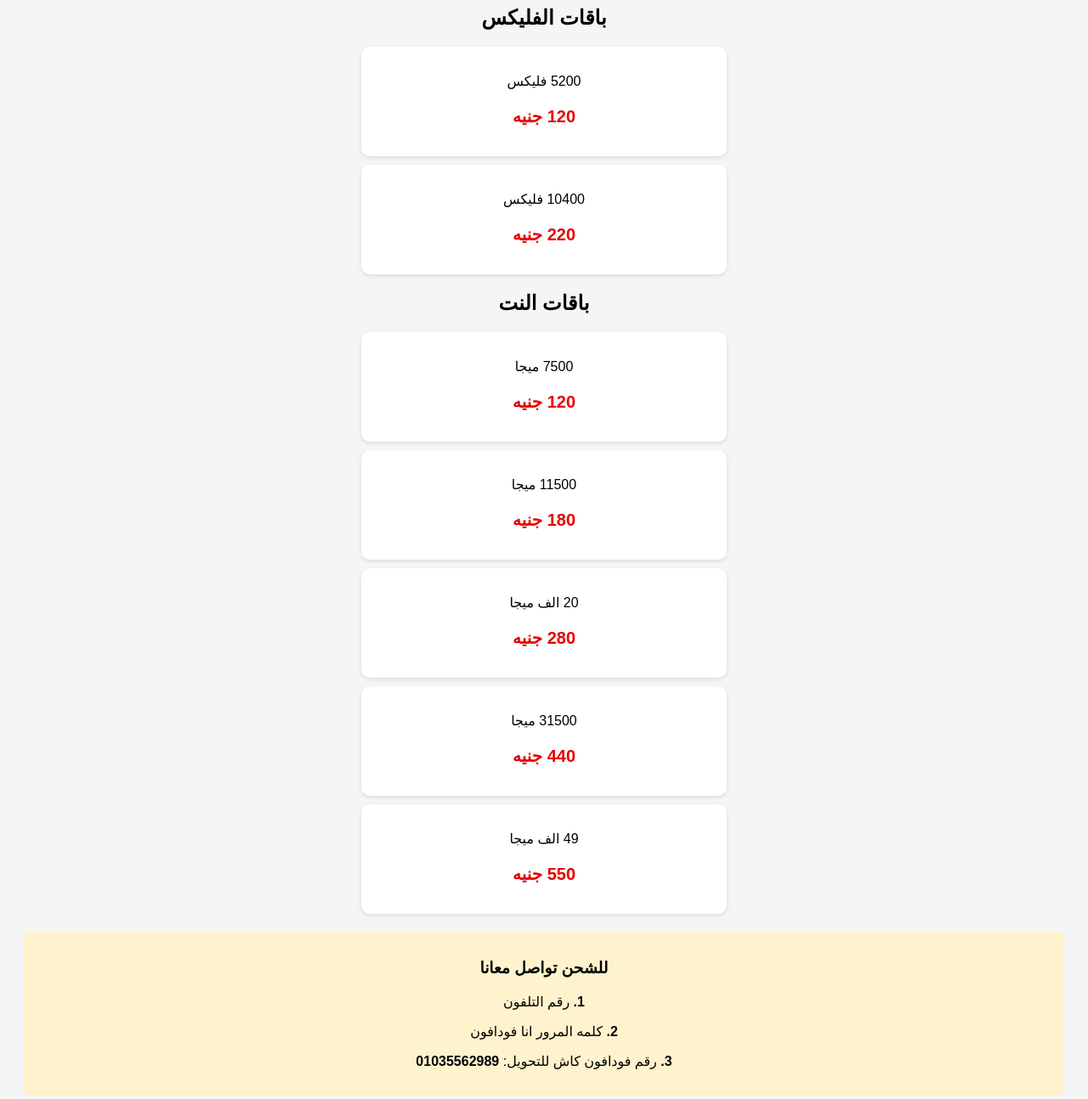
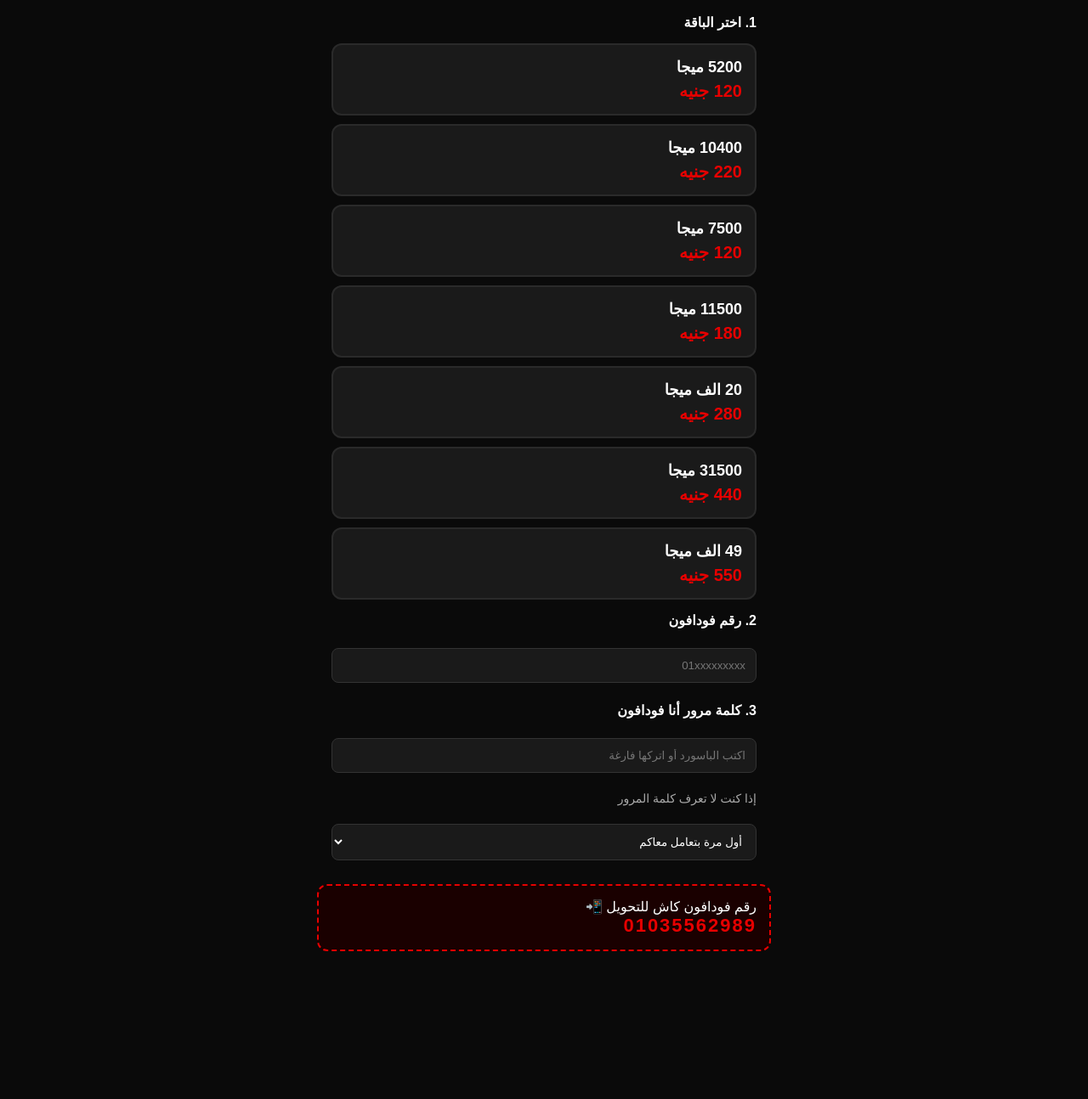
Before and after one commit to Ahmedsamir276/Vodafone, a plain HTML site: page index.html in a window 1280 px wide. Shown: the part 102-1396 px from the top of the page at 85% size. After the commit the page ends 1242 px from the top, so only its background shows below. Drawn offline with Linux system fonts and the light colour scheme.

Commit message:
Revamp index.html for Vodafone packages request

```diff
--- a/index.html
+++ b/index.html
@@ -1,64 +1,88 @@
 <!DOCTYPE html>
 <html lang="ar" dir="rtl">
 <head>
-    <meta charset="UTF-8">
-    <meta name="viewport" content="width=device-width, initial-scale=1.0">
-    <title>عروض شحن فودافون</title>
-    <style>
-        body { font-family: Arial; background: #f5f5f5; text-align: center; padding: 20px; }
-        h1 { color: #E60000; }
-        .card { background: white; border-radius: 10px; padding: 15px; margin: 10px auto; width: 90%; max-width: 400px; box-shadow: 0 2px 5px rgba(0,0,0,0.1); }
-        .price { color: #E60000; font-weight: bold; font-size: 20px; }
-        .info { background: #fff3cd; padding: 15px; border-radius: 10px; margin-top: 20px; }
-    </style>
+<meta charset="UTF-8">
+<meta name="viewport" content="width=device-width, initial-scale=1.0">
+<title>طلب باقات فودافون</title>
+<style>
+    body{background:#0a0a0a;color:#fff;font-family:'Arial';margin:0;padding:20px;text-align:center}
+    h1{font-size:24px;margin-bottom:5px}
+    .subtitle{color:#aaa;margin-bottom:20px}
+    .section{margin:20px 0;text-align:right;max-width:500px;margin:auto}
+    .section-title{font-weight:bold;margin:15px 0}
+    .box{background:#1a1a1a;border:2px solid #2a2a2a;border-radius:12px;padding:15px;margin:10px 0;cursor:pointer;transition:0.3s}
+    .box:hover{border-color:#E60000}
+    .box-title{font-size:18px;font-weight:bold}
+    .price{color:#E60000;font-size:20px;font-weight:bold;margin-top:5px}
+    input,select{width:100%;padding:12px;margin:8px 0;border-radius:8px;border:1px solid #333;background:#1a1a1a;color:#fff;box-sizing:border-box;text-align:right}
+    .cash{background:#1a0000;border:2px dashed #E60000;padding:15px;border-radius:12px;margin-top:20px}
+    .cash-title{font-size:16px}
+    .cash-num{color:#E60000;font-size:22px;font-weight:bold;letter-spacing:2px}
+</style>
 </head>
 <body>
 
-    <h1>اختيار الباقة</h1>
+<h1>طلب باقات فودافون</h1>
+<p class="subtitle">اختار الباقة المطلوبة ثم املأ البيانات</p>
 
-    <h2>باقات الفليكس</h2>
-    <div class="card">
-        <p>5200 فليكس</p>
-        <p class="price">120 جنيه</p>
+<div class="section">
+    <div class="section-title">1. اختر الباقة</div>
+
+    <div class="box">
+        <div class="box-title">5200 ميجا</div>
+        <div class="price">120 جنيه</div>
     </div>
 
-    <div class="card">
-        <p>10400 فليكس</p>
-        <p class="price">220 جنيه</p>
+    <div class="box">
+        <div class="box-title">10400 ميجا</div>
+        <div class="price">220 جنيه</div>
     </div>
 
-    <h2>باقات النت</h2>
-    <div class="card">
-        <p>7500 ميجا</p>
-        <p class="price">120 جنيه</p>
+    <div class="box">
+        <div class="box-title">7500 ميجا</div>
+        <div class="price">120 جنيه</div>
     </div>
 
-    <div class="card">
-        <p>11500 ميجا</p>
-        <p class="price">180 جنيه</p>
+    <div class="box">
+        <div class="box-title">11500 ميجا</div>
+        <div class="price">180 جنيه</div>
     </div>
 
-    <div class="card">
-        <p>20 الف ميجا</p>
-        <p class="price">280 جنيه</p>
+    <div class="box">
+        <div class="box-title">20 الف ميجا</div>
+        <div class="price">280 جنيه</div>
     </div>
 
-    <div class="card">
-        <p>31500 ميجا</p>
-        <p class="price">440 جنيه</p>
+    <div class="box">
+        <div class="box-title">31500 ميجا</div>
+        <div class="price">440 جنيه</div>
     </div>
 
-    <div class="card">
-        <p>49 الف ميجا</p>
-        <p class="price">550 جنيه</p>
+    <div class="box">
+        <div class="box-title">49 الف ميجا</div>
+        <div class="price">550 جنيه</div>
     </div>
+</div>
 
-    <div class="info">
-        <h3>للشحن تواصل معانا</h3>
-        <p><b>1.</b> رقم التلفون</p>
-        <p><b>2.</b> كلمه المرور انا فودافون</p>
-        <p><b>3.</b> رقم فودافون كاش للتحويل: <b>01035562989</b></p>
-    </div>
+<div class="section">
+    <div class="section-title">2. رقم فودافون</div>
+    <input type="tel" placeholder="01xxxxxxxxx">
+</div>
+
+<div class="section">
+    <div class="section-title">3. كلمة مرور أنا فودافون</div>
+    <input type="password" placeholder="اكتب الباسورد أو اتركها فارغة">
+    <p style="color:#aaa;font-size:14px">إذا كنت لا تعرف كلمة المرور</p>
+    <select>
+        <option>أول مرة بتعامل معاكم</option>
+        <option>نسيت كلمة المرور</option>
+    </select>
+</div>
+
+<div class="section cash">
+    <div class="cash-title">رقم فودافون كاش للتحويل 📲</div>
+    <div class="cash-num">01035562989</div>
+</div>
 
 </body>
 </html>
```
